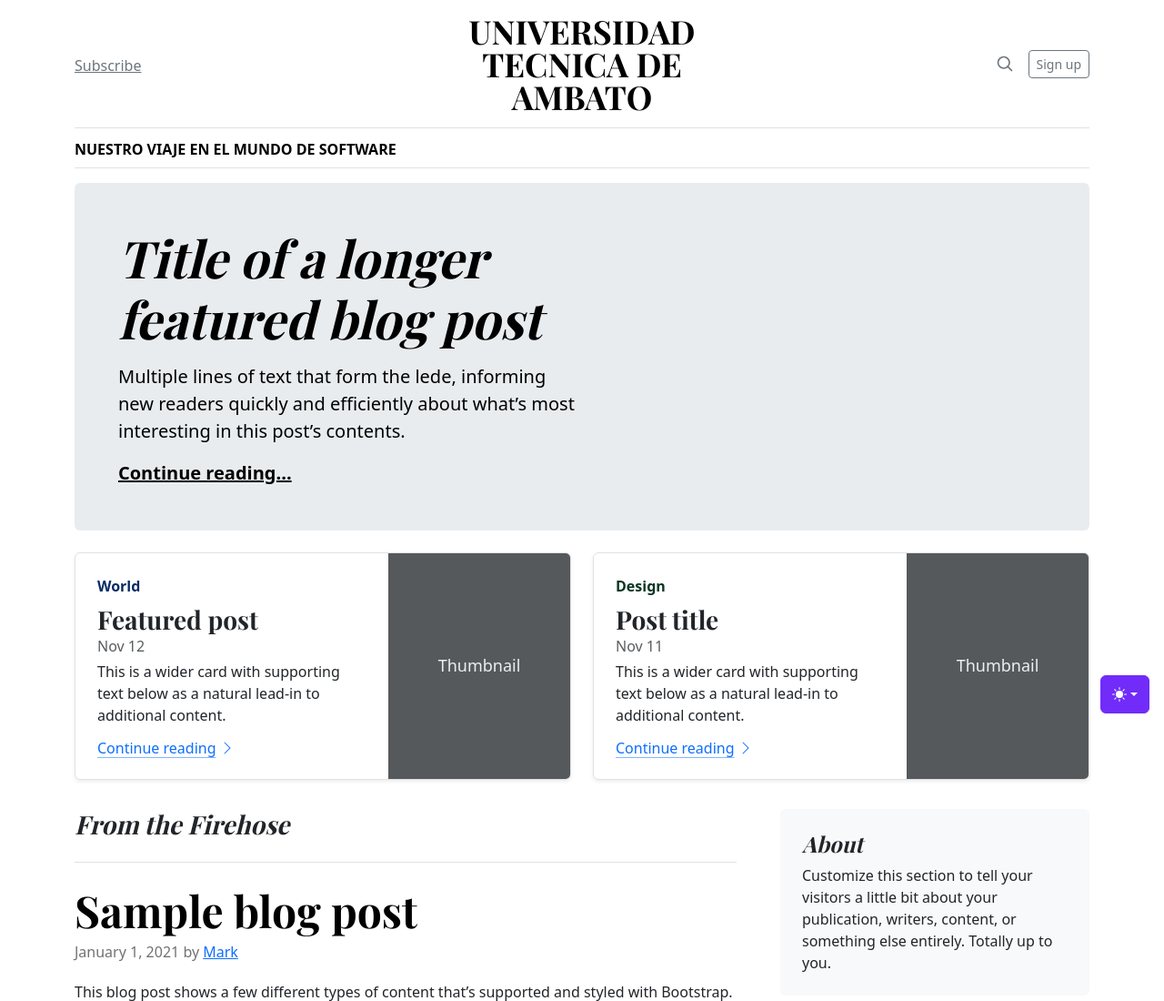
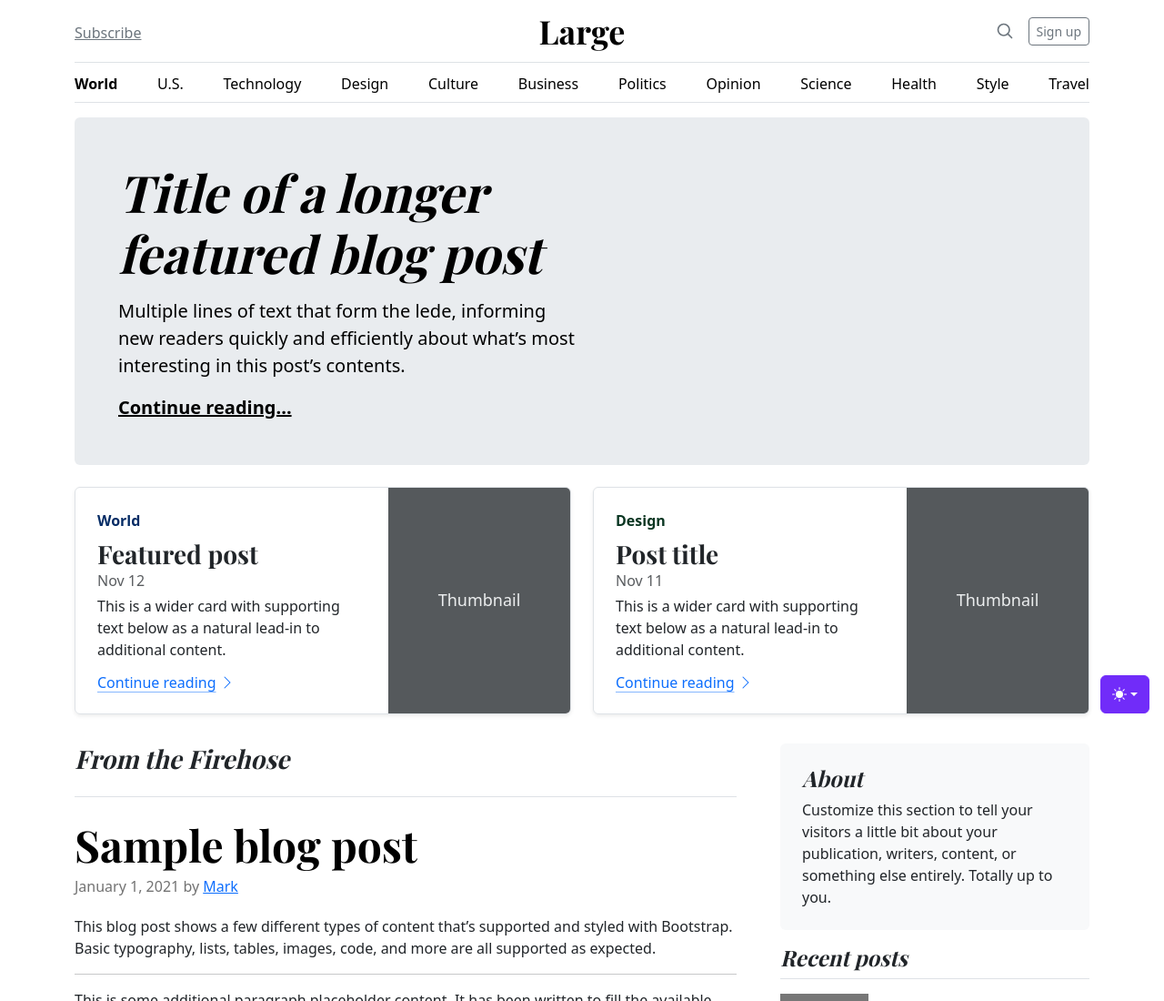
Before and after one commit to SteevenToala/practicagit, a plain HTML site: page index.html in a window 1280 px wide. Shown: the top 1100 px of the page at 91% size. Drawn offline with nearby package versions, Linux system fonts and the light colour scheme.

Commit message:
Revert "edit-menu"

```diff
--- a/index.html
+++ b/index.html
@@ -187,7 +187,7 @@
         <a class="link-secondary" href="#">Subscribe</a>
       </div>
       <div class="col-4 text-center">
-        <a class="blog-header-logo text-body-emphasis text-decoration-none" href="#">UNIVERSIDAD TECNICA DE AMBATO</a>
+        <a class="blog-header-logo text-body-emphasis text-decoration-none" href="#">Large</a>
       </div>
       <div class="col-4 d-flex justify-content-end align-items-center">
         <a class="link-secondary" href="#" aria-label="Search">
@@ -200,7 +200,18 @@
 
   <div class="nav-scroller py-1 mb-3 border-bottom">
     <nav class="nav nav-underline justify-content-between">
-      <a class="nav-item nav-link link-body-emphasis active" href="#">NUESTRO VIAJE EN EL MUNDO DE SOFTWARE</a>
+      <a class="nav-item nav-link link-body-emphasis active" href="#">World</a>
+      <a class="nav-item nav-link link-body-emphasis" href="#">U.S.</a>
+      <a class="nav-item nav-link link-body-emphasis" href="#">Technology</a>
+      <a class="nav-item nav-link link-body-emphasis" href="#">Design</a>
+      <a class="nav-item nav-link link-body-emphasis" href="#">Culture</a>
+      <a class="nav-item nav-link link-body-emphasis" href="#">Business</a>
+      <a class="nav-item nav-link link-body-emphasis" href="#">Politics</a>
+      <a class="nav-item nav-link link-body-emphasis" href="#">Opinion</a>
+      <a class="nav-item nav-link link-body-emphasis" href="#">Science</a>
+      <a class="nav-item nav-link link-body-emphasis" href="#">Health</a>
+      <a class="nav-item nav-link link-body-emphasis" href="#">Style</a>
+      <a class="nav-item nav-link link-body-emphasis" href="#">Travel</a>
     </nav>
   </div>
 </div>
```
